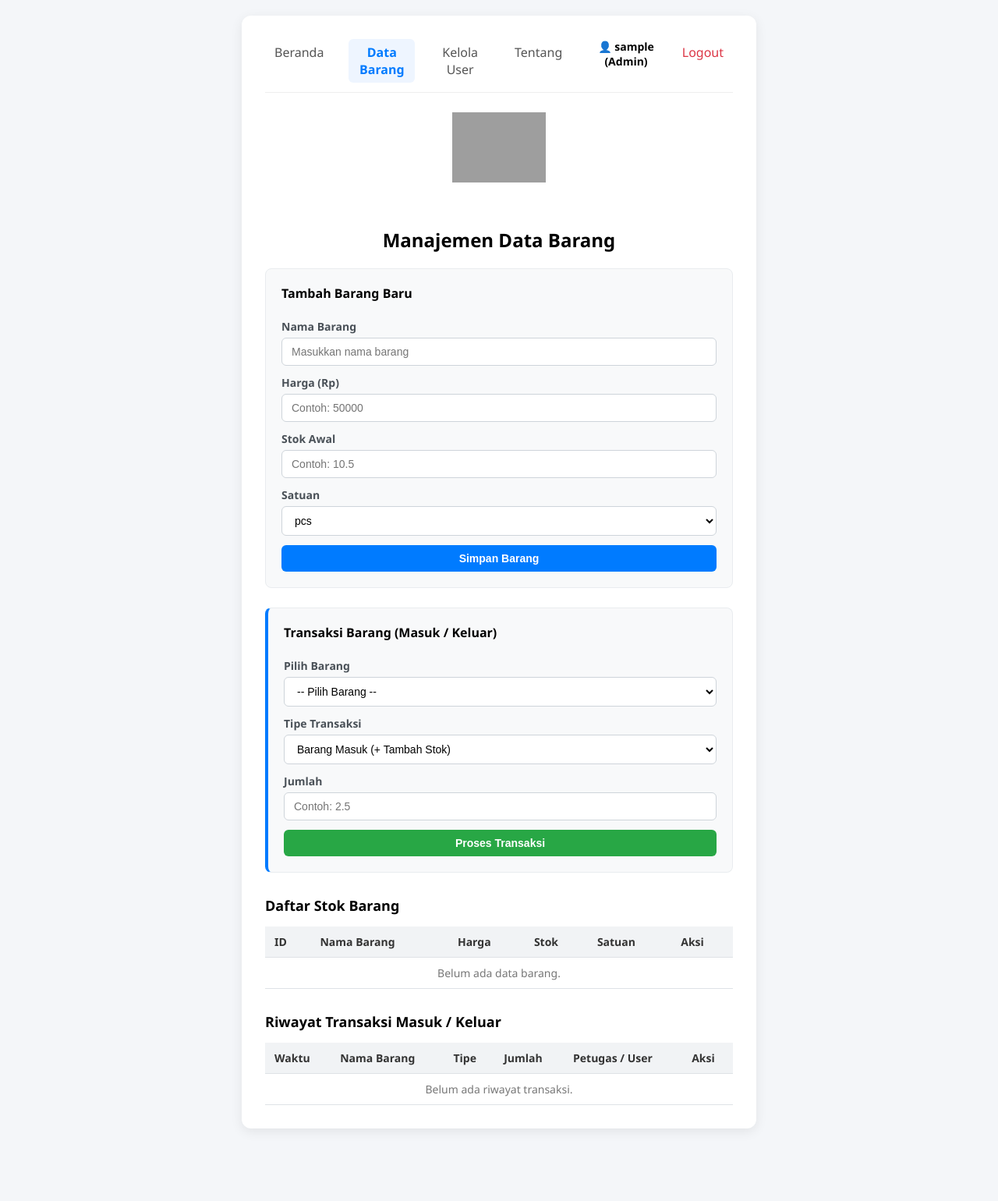
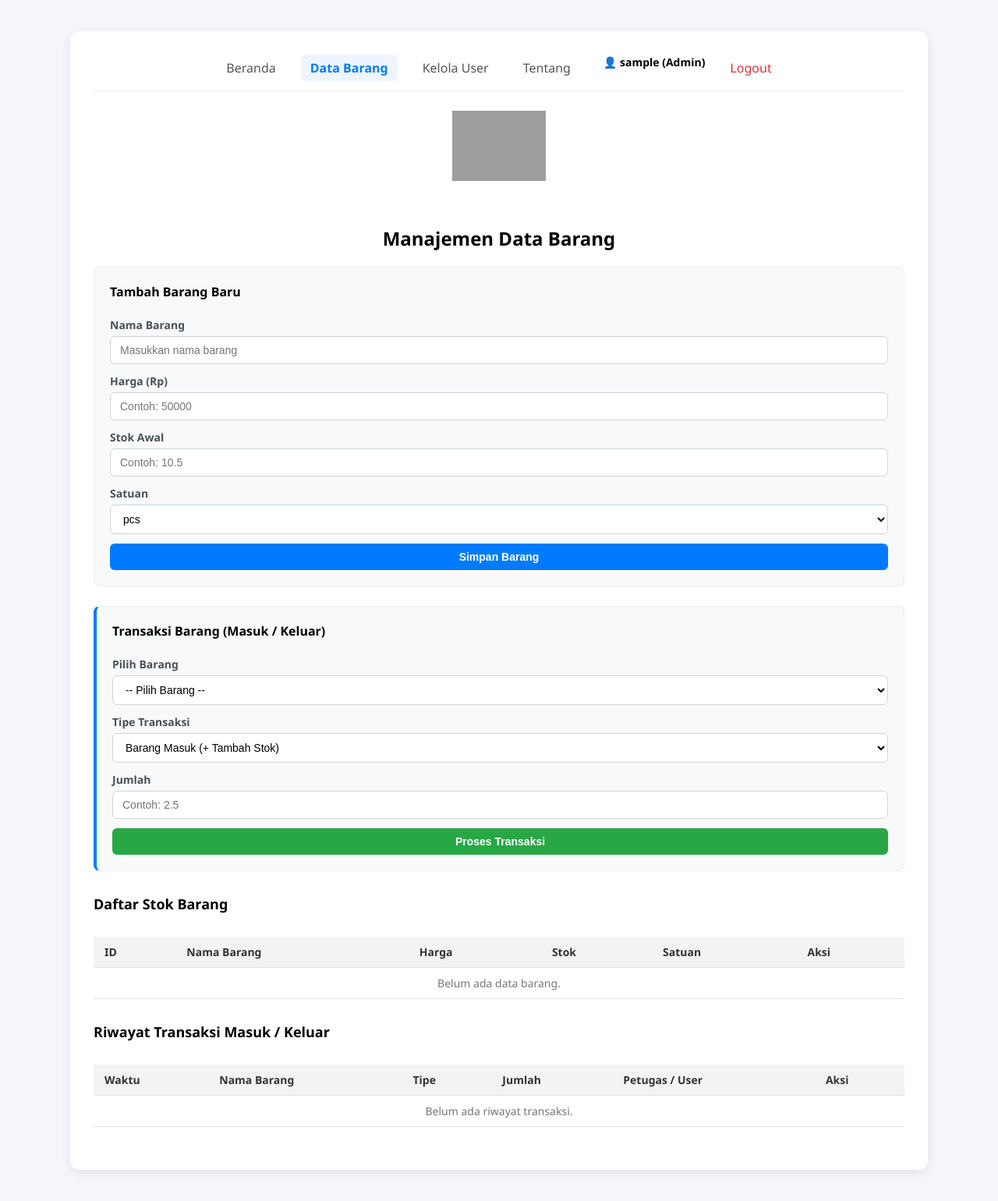
Before and after one commit to alvinsatriya5-netizen/tes-website-flask, a Flask app: page /barang in a window 1280 px wide. Shown: the whole page at 78% size. Before the commit the page ends 1448 px from the top, so only its background shows below. Run offline with Flask 3, Linux system fonts and the light colour scheme; the visitor is signed in with stand-in values (Sample User, id 1); data that the repository does not hold is empty; grey boxes are pictures that could not be loaded.

Commit message:
Memperbaiki tampilan tabel dan container agar tidak terpotong

```diff
--- a/templates/barang.html
+++ b/templates/barang.html
@@ -81,6 +81,7 @@
 <h3 style="margin-top: 30px; margin-bottom: 10px; font-size: 18px; text-align: left;">Daftar Stok Barang</h3>
 
 <!-- Tabel Data Barang -->
+<div class="table-responsive">
     <table>
         <thead>
             <tr>
@@ -118,10 +119,12 @@
             {% endfor %}
         </tbody>
     </table>
+</div>
 
 <!-- Tabel Riwayat Transaksi Barang -->
 <h3 style="margin-top: 30px; margin-bottom: 10px; font-size: 18px; text-align: left;">Riwayat Transaksi Masuk / Keluar</h3>
 
+<div class="table-responsive">
     <table>
         <thead>
             <tr>
@@ -165,4 +168,5 @@
             {% endfor %}
         </tbody>
     </table>
+</div>
 {% endblock %}
--- a/templates/base.html
+++ b/templates/base.html
@@ -5,6 +5,43 @@
     <meta name="viewport" content="width=device-width, initial-scale=1.0">
     <title>{% block title %}Website Flask Saya{% endblock %}</title>
     <link rel="stylesheet" href="{{ url_for('static', filename='style.css') }}">
+    <style>
+        /* Override lebar kartu utama agar jauh lebih lapang */
+        .card {
+            max-width: 1100px !important; /* Diperbesar agar tabel muat lega */
+            width: 95% !important;
+            margin: 20px auto !important;
+            box-sizing: border-box;
+        }
+
+        /* Container pembungkus tabel agar fleksibel & bisa discroll horizontal di layar kecil */
+        .table-responsive {
+            width: 100%;
+            overflow-x: auto;
+            -webkit-overflow-scrolling: touch;
+            margin-top: 15px;
+            margin-bottom: 25px;
+        }
+
+        /* Styling tabel agar tidak berdesakan */
+        table {
+            width: 100%;
+            border-collapse: collapse;
+            white-space: nowrap; /* Mencegah kolom terpotong atau teks berantakan */
+        }
+
+        table th, table td {
+            padding: 10px 14px;
+            text-align: left;
+            vertical-align: middle;
+        }
+
+        /* Merapikan posisi tombol di dalam kolom tabel */
+        table td .btn, table td button {
+            display: inline-block;
+            margin-right: 4px;
+        }
+    </style>
 </head>
 <body>
     <div class="card">
```
Lines whose indentation alone changed are shown as unchanged.
